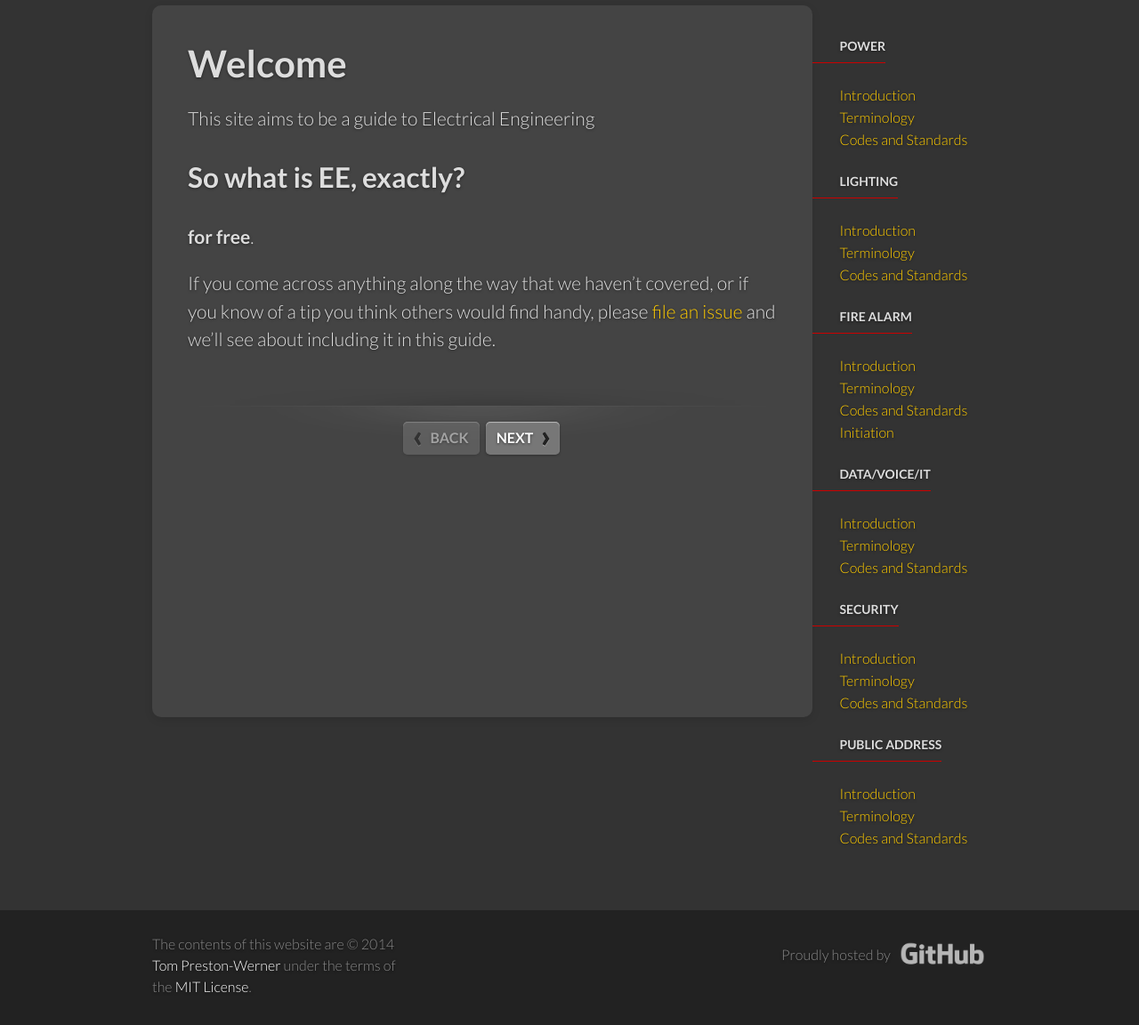
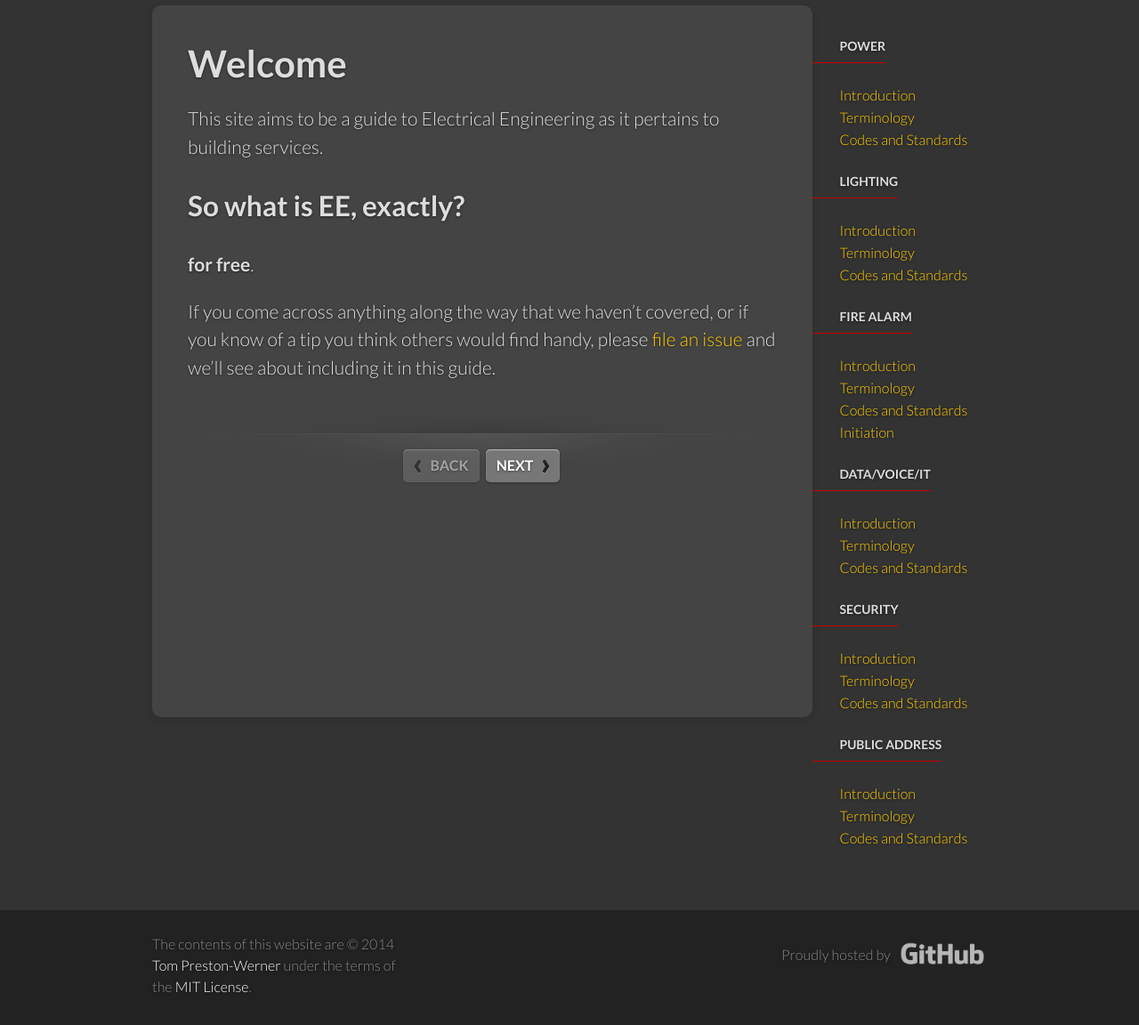
Before and after one commit to astallaert/astallaert.github.io, a Jekyll site: the page built from _docs/index.md, in a window 1280 px wide, cut to the strip 109-1261 px from the top of the page. Shown: the whole strip at 89% size. Built offline with Jekyll 4.4.1, drawn with Linux system fonts in a browser that asks for light colours.

Commit message:
More deletes

```diff
--- a/_docs/index.md
+++ b/_docs/index.md
@@ -5,7 +5,7 @@ next_section: quickstart
 permalink: /docs/home/
 ---
 
-This site aims to be a guide to Electrical Engineering
+This site aims to be a guide to Electrical Engineering as it pertains to building services.
 
 ## So what is EE, exactly?
 
--- a/latest_version.txt
+++ /dev/null
@@ -1 +0,0 @@
-2.5.2
```
Also changed, not shown: _projects/index.md (renamed from projects/index.md).
